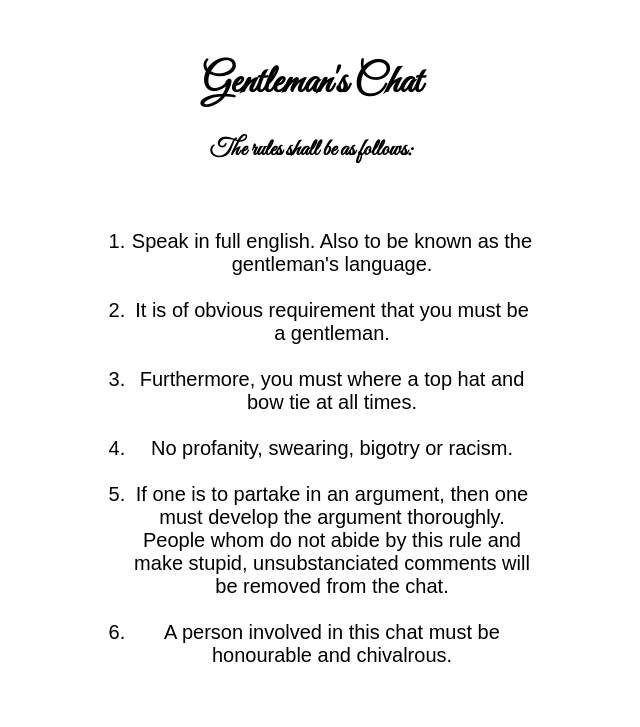
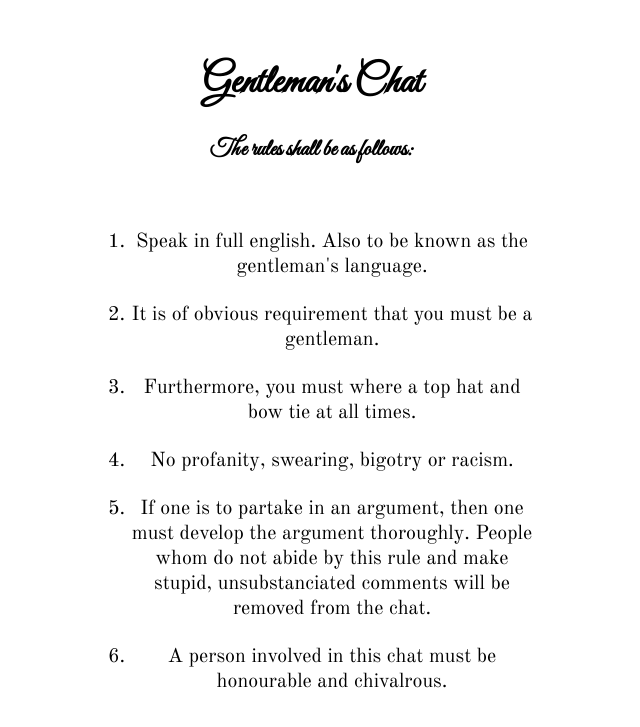
Before and after one commit to jakey1610/jakey1610.github.io, a PHP site: page / in a window 1280 px wide. Shown: the top 727 px of the page, without its empty margins (328-968 px from the left). Run offline with PHP 8.4, Linux system fonts and the light colour scheme; some libraries are stand-ins or nearby versions.

Commit message:
Update stylesheet.css

```diff
--- a/stylesheet.css
+++ b/stylesheet.css
@@ -11,6 +11,6 @@ body{
   width:35%;
 }
 li{
-  font-family: 'Abel', sans-serif;
+  font-family: 'Old Standard TT', serif;
   font-weight: 10;
 }
```
